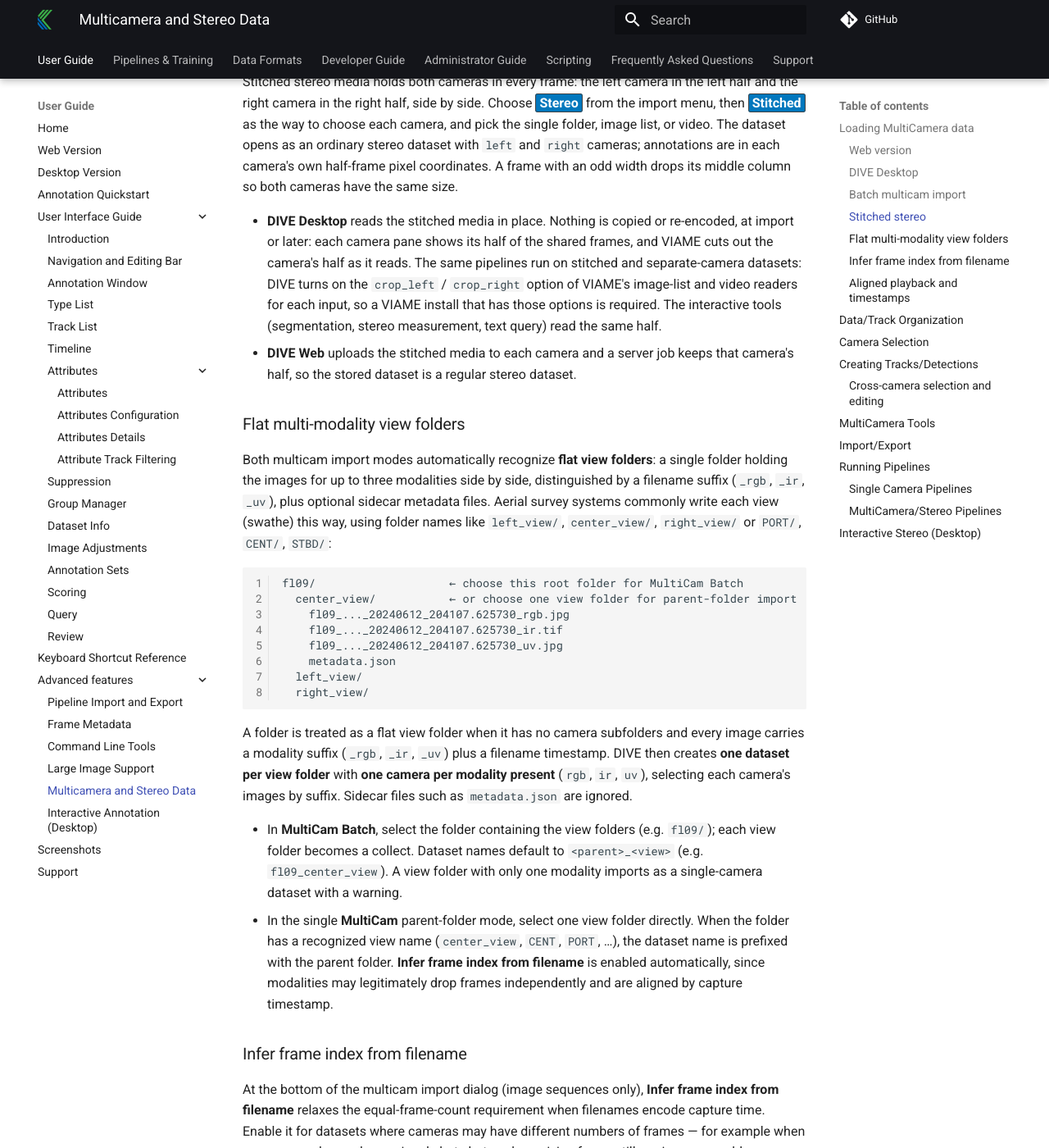
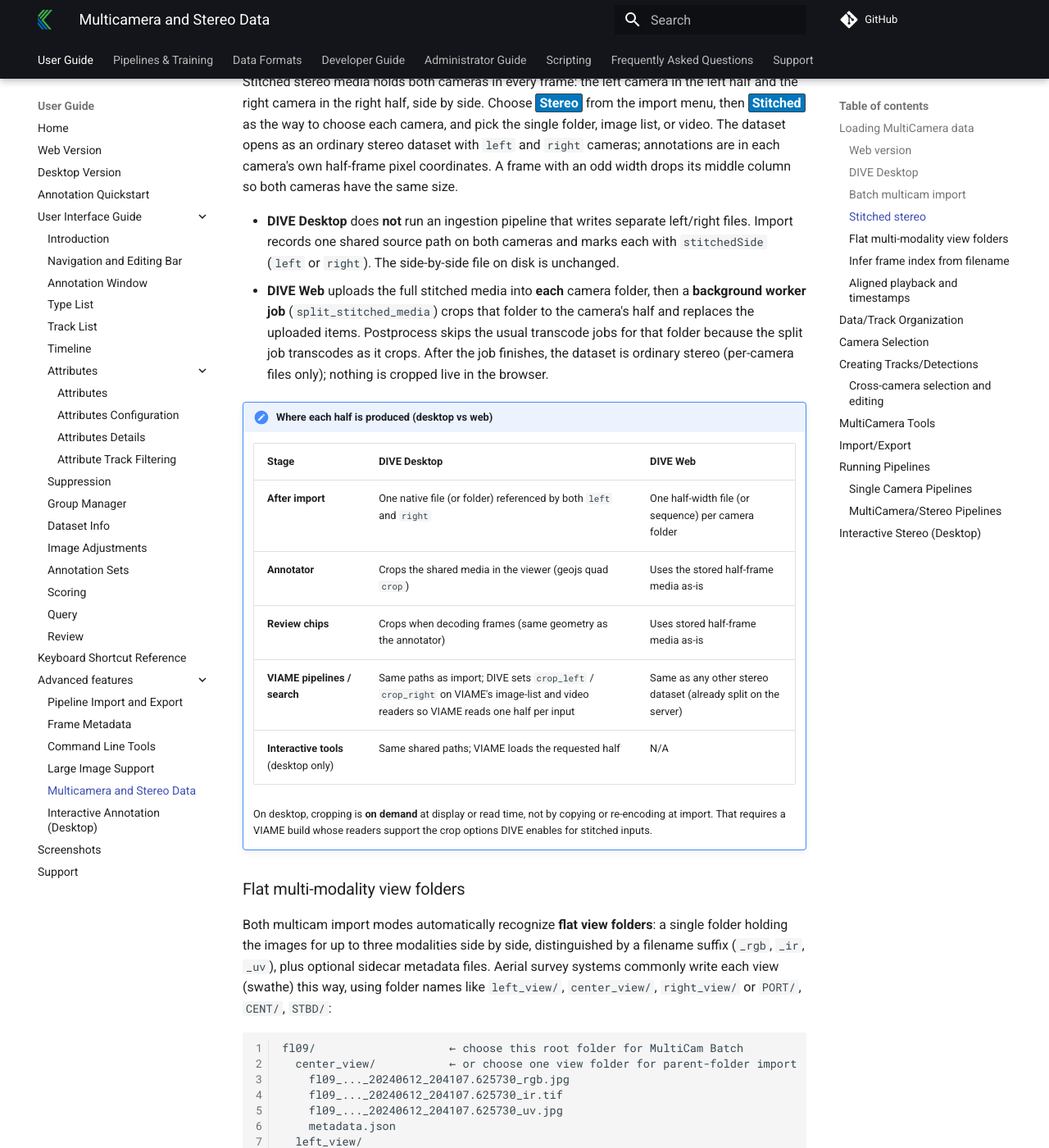
Before and after one commit to Kitware/dive, an MkDocs documentation site: the page built from docs/Multicamera-data.md, in a window 1280 px wide and 1400 px high, scrolled down 3984 px. Shown: the whole window at 82% size. Built offline with MkDocs 1.6.1 and Material for MkDocs 9.7.7, drawn with Linux system fonts in a browser that asks for light colours; comment, search, counter and statistics services are not loaded.

Commit message:
documentation updates to describe web/desktop differences in processing

```diff
--- a/docs/Multicamera-data.md
+++ b/docs/Multicamera-data.md
@@ -114,8 +114,20 @@ For a single multicam dataset from one parent folder (one collect, camera subfol
 
 Stitched stereo media holds both cameras in every frame: the left camera in the left half and the right camera in the right half, side by side. Choose ==Stereo== from the import menu, then ==Stitched== as the way to choose each camera, and pick the single folder, image list, or video. The dataset opens as an ordinary stereo dataset with `left` and `right` cameras; annotations are in each camera's own half-frame pixel coordinates. A frame with an odd width drops its middle column so both cameras have the same size.
 
-* **DIVE Desktop** reads the stitched media in place. Nothing is copied or re-encoded, at import or later: each camera pane shows its half of the shared frames, and VIAME cuts out the camera's half as it reads. The same pipelines run on stitched and separate-camera datasets: DIVE turns on the `crop_left` / `crop_right` option of VIAME's image-list and video readers for each input, so a VIAME install that has those options is required. The interactive tools (segmentation, stereo measurement, text query) read the same half.
-* **DIVE Web** uploads the stitched media to each camera and a server job keeps that camera's half, so the stored dataset is a regular stereo dataset.
+* **DIVE Desktop** does **not** run an ingestion pipeline that writes separate left/right files. Import records one shared source path on both cameras and marks each with `stitchedSide` (`left` or `right`). The side-by-side file on disk is unchanged.
+* **DIVE Web** uploads the full stitched media into **each** camera folder, then a **background worker job** (`split_stitched_media`) crops that folder to the camera's half and replaces the uploaded items. Postprocess skips the usual transcode jobs for that folder because the split job transcodes as it crops. After the job finishes, the dataset is ordinary stereo (per-camera files only); nothing is cropped live in the browser.
+
+!!! note "Where each half is produced (desktop vs web)"
+
+    | Stage | DIVE Desktop | DIVE Web |
+    |-------|--------------|----------|
+    | **After import** | One native file (or folder) referenced by both `left` and `right` | One half-width file (or sequence) per camera folder |
+    | **Annotator** | Crops the shared media in the viewer (geojs quad `crop`) | Uses the stored half-frame media as-is |
+    | **Review chips** | Crops when decoding frames (same geometry as the annotator) | Uses stored half-frame media as-is |
+    | **VIAME pipelines / search** | Same paths as import; DIVE sets `crop_left` / `crop_right` on VIAME's image-list and video readers so VIAME reads one half per input | Same as any other stereo dataset (already split on the server) |
+    | **Interactive tools** (desktop only) | Same shared paths; VIAME loads the requested half | N/A |
+
+    On desktop, cropping is **on demand** at display or read time, not by copying or re-encoding at import. That requires a VIAME build whose readers support the crop options DIVE enables for stitched inputs.
 
 ### Flat multi-modality view folders
 
```
Also changed, not shown: client/dive-common/components/ImportMultiCamDialog/README.md (+9 -0 lines), docs/Dive-Desktop.md (+1 -1 lines), docs/Web-Version.md (+1 -1 lines), 1 other file.
